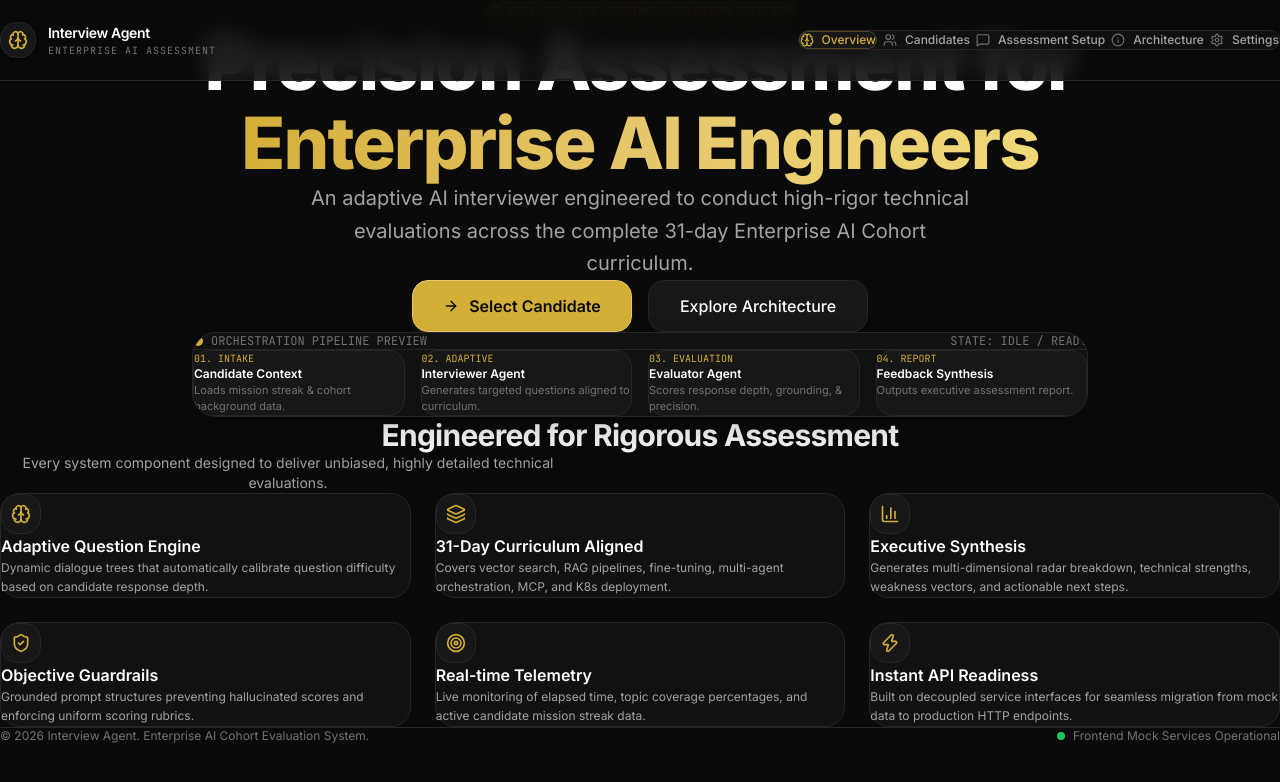
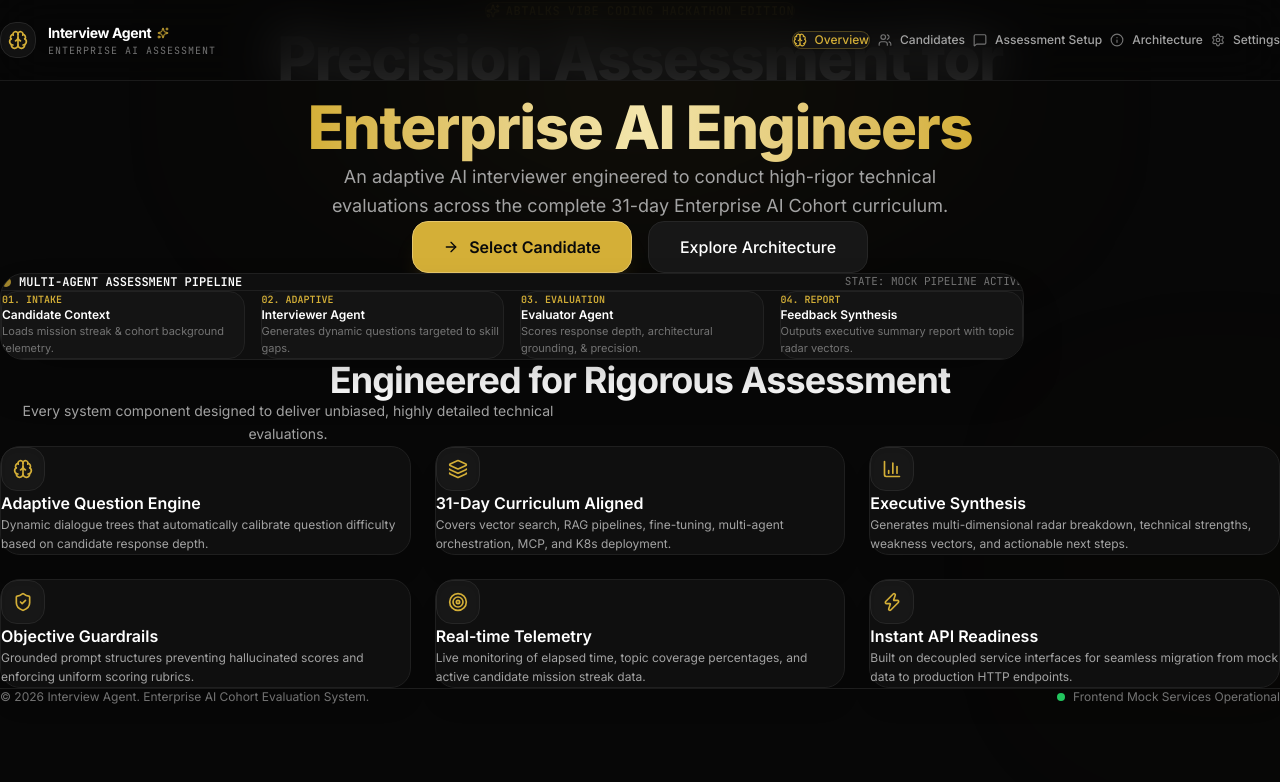
Before and after one commit to CHACHA0044/interview-agent, a React (Vite) app in the folder frontend/: page / in a window 1280 px wide. Shown: the top 782 px of the page. Built offline with nearby package versions, Linux system fonts and the light colour scheme.

Commit message:
fix: resolve landing page header clipping, section overlap, and nav layout hierarchy

```diff
--- a/frontend/src/components/layout/Navbar.tsx
+++ b/frontend/src/components/layout/Navbar.tsx
@@ -5,13 +5,13 @@ File:
 components/layout/Navbar.tsx
 
 Purpose:
-Top navigation bar matching Apple/Linear/Vercel minimal design guidelines.
+Top navigation bar matching Apple/Linear/Vercel design guidelines.
 
 Responsibilities:
 - Displays application logo with Gold icon highlight
-- Renders navigation items with active Gold indicator pill
+- Renders navigation links with generous spacing and active Gold indicators
 - Provides glassmorphism with backdrop blur on scroll
-- Ensures correct positioning without content collision
+- Operates reliably on desktop and mobile viewports
 
 Connected Files:
 - src/layouts/RootLayout.tsx
@@ -19,11 +19,10 @@ Connected Files:
 
 Depends On:
 - react-router (Link, useLocation)
-- lucide-react (Brain, Users, MessageSquare, Info, Settings)
-- motion
+- lucide-react (Brain, Users, MessageSquare, Info, Settings, Sparkles)
 
 Notes:
-Active link gets a Gold (#D4AF37) subtle background and bottom highlight pill.
+Clean text navigation with generous gap spacing. Active route highlighted with Gold.
 
 ========================================================
 */
@@ -35,6 +34,7 @@ import {
   MessageSquare,
   Settings,
   Info,
+  Sparkles,
 } from "lucide-react";
 import { cn } from "@/lib/cn";
 import { APP_NAME } from "@/constants";
@@ -51,29 +51,30 @@ export function Navbar() {
   const location = useLocation();
 
   return (
-    <header className="fixed top-0 left-0 right-0 z-50 bg-[#0A0A0A]/85 backdrop-blur-md border-b border-[#262626]">
+    <header className="fixed top-0 left-0 right-0 z-50 bg-[#070707]/85 backdrop-blur-xl border-b border-[#1A1A1A]">
       <div className="max-w-7xl mx-auto px-6 sm:px-8">
-        <div className="flex items-center justify-between h-20">
+        <div className="flex items-center justify-between h-16 sm:h-20">
           {/* Logo */}
           <Link
             to="/"
             className="flex items-center gap-3 group focus:outline-none"
           >
-            <div className="h-9 w-9 rounded-xl bg-[#171717] border border-[#262626] flex items-center justify-center text-[#D4AF37] group-hover:border-[#D4AF37]/50 transition-colors shadow-md">
+            <div className="h-9 w-9 rounded-xl bg-[#121212] border border-[#262626] flex items-center justify-center text-[#D4AF37] group-hover:border-[#D4AF37]/50 transition-colors shadow-inner">
               <Brain className="h-5 w-5" />
             </div>
             <div className="flex flex-col">
-              <span className="text-sm font-semibold tracking-tight text-[#FFFFFF] group-hover:text-[#D4AF37] transition-colors">
+              <span className="text-sm font-bold tracking-tight text-[#FFFFFF] group-hover:text-[#D4AF37] transition-colors flex items-center gap-1.5">
                 {APP_NAME}
+                <Sparkles className="h-3 w-3 text-[#D4AF37]" />
               </span>
-              <span className="text-[10px] font-mono text-[#737373] tracking-widest uppercase">
+              <span className="text-[10px] font-mono text-[#737373] tracking-widest uppercase hidden sm:block">
                 Enterprise AI Assessment
               </span>
             </div>
           </Link>
 
           {/* Navigation Links */}
-          <nav className="flex items-center gap-1.5 bg-[#111111]/80 p-1.5 rounded-2xl border border-[#262626]">
+          <nav className="flex items-center gap-1 sm:gap-2">
             {NAV_ITEMS.map((item) => {
               const isActive =
                 item.href === "/"
@@ -86,14 +87,14 @@ export function Navbar() {
                   key={item.href}
                   to={item.href}
                   className={cn(
-                    "relative flex items-center gap-2 px-4 py-2 rounded-xl text-xs font-medium transition-all duration-200",
+                    "relative flex items-center gap-2 px-3.5 py-2 rounded-xl text-xs font-medium transition-all duration-200",
                     isActive
-                      ? "text-[#D4AF37] bg-[#171717] border border-[#D4AF37]/30 shadow-sm"
-                      : "text-[#A3A3A3] hover:text-[#FFFFFF] hover:bg-[#171717]/60"
+                      ? "text-[#D4AF37] bg-[#141414] border border-[#D4AF37]/30 shadow-sm"
+                      : "text-[#A3A3A3] hover:text-[#FFFFFF] hover:bg-[#121212]"
                   )}
                 >
                   <Icon className={cn("h-3.5 w-3.5", isActive ? "text-[#D4AF37]" : "text-[#737373]")} />
-                  <span>{item.label}</span>
+                  <span className="hidden md:inline">{item.label}</span>
                 </Link>
               );
             })}
--- a/frontend/src/layouts/RootLayout.tsx
+++ b/frontend/src/layouts/RootLayout.tsx
@@ -8,7 +8,8 @@ Purpose:
 Root layout container for the Black & Gold application theme.
 
 Responsibilities:
-- Renders sticky Navbar with proper top padding (pt-24 / pt-28) to eliminate text clipping/overlap
+- Renders sticky Navbar with proper top clearance (pt-32) to eliminate text clipping
+- Provides background radial gradients for modern Vercel/Linear dark aesthetics
 - Houses Sonner toast container with Gold accent borders
 
 Connected Files:
@@ -20,7 +21,7 @@ Depends On:
 - sonner
 
 Notes:
-pt-24 (96px top padding) guarantees page titles never get clipped under the navbar.
+pt-32 (128px top padding) guarantees page hero titles never get clipped under sticky navbar.
 
 ========================================================
 */
@@ -31,13 +32,22 @@ import { Navbar } from "@/components/layout/Navbar";
 
 export function RootLayout() {
   return (
-    <div className="min-h-screen bg-[#0A0A0A] text-[#FFFFFF] relative selection:bg-[#D4AF37]/20 selection:text-[#FFFFFF]">
+    <div className="min-h-screen bg-[#070707] text-[#FFFFFF] relative selection:bg-[#D4AF37]/20 selection:text-[#FFFFFF] overflow-x-hidden">
+      {/* Subtle Background Glow Radial Gradients */}
+      <div className="pointer-events-none fixed inset-0 z-0 overflow-hidden">
+        <div className="absolute -top-40 left-1/2 -translate-x-1/2 w-[1000px] h-[500px] bg-radial from-[#D4AF37]/10 via-[#D4AF37]/2 to-transparent blur-3xl opacity-60" />
+        <div className="absolute top-1/3 -right-60 w-[600px] h-[600px] bg-radial from-[#D4AF37]/5 to-transparent blur-3xl opacity-30" />
+      </div>
+
+      {/* Sticky Header Navigation */}
       <Navbar />
 
-      <main className="relative pt-28 pb-16 min-h-screen">
+      {/* Main Page Content */}
+      <main className="relative z-10 pt-32 pb-24 min-h-screen">
         <Outlet />
       </main>
 
+      {/* Global Toast Notifications */}
       <Toaster
         position="bottom-right"
         theme="dark"
@@ -46,7 +56,8 @@ export function RootLayout() {
             background: "#111111",
             border: "1px solid #262626",
             color: "#FFFFFF",
-            borderRadius: "0.75rem",
+            borderRadius: "0.875rem",
+            boxShadow: "0 10px 30px rgba(0,0,0,0.8)",
           },
         }}
       />
--- a/frontend/src/pages/LandingPage.tsx
+++ b/frontend/src/pages/LandingPage.tsx
@@ -8,8 +8,8 @@ Purpose:
 Luxury landing page for the Interview Agent platform.
 
 Responsibilities:
-- Displays high-impact hero headline with Gold accents
-- Shows pure CSS workflow diagram illustrating multi-agent adaptive evaluation
+- Displays high-impact hero headline with Gold accents and proper spacing clearance
+- Shows pure CSS workflow diagram in its own independent section container
 - Features technical architecture highlights and curriculum module breakdown
 - Implements smooth scrolling, hover interactions, and primary CTAs
 
@@ -23,7 +23,7 @@ Depends On:
 - lucide-react
 
 Notes:
-Adheres strictly to Black & Gold design system (#0A0A0A bg, #D4AF37 accents).
+Adheres strictly to Black & Gold design system (#070707 bg, #D4AF37 accents).
 
 ========================================================
 */
@@ -39,6 +39,7 @@ import {
   Zap,
   Target,
   Layers,
+  ChevronRight,
 } from "lucide-react";
 import { Button, Card, Badge } from "@/components/ui";
 import { PageTransition } from "@/components/layout/PageTransition";
@@ -82,32 +83,33 @@ export function LandingPage() {
 
   return (
     <PageTransition>
-      <div className="max-w-7xl mx-auto px-6 sm:px-8 space-y-24">
-        {/* Hero Section */}
-        <section className="relative flex flex-col items-center justify-center pt-8 pb-12 text-center">
-          {/* Hackathon Badge */}
+      <div className="max-w-7xl mx-auto px-6 sm:px-8 space-y-20 sm:space-y-28">
+        {/* ========================================================
+           Hero Section
+           ======================================================== */}
+        <section className="flex flex-col items-center justify-center text-center space-y-8 pt-4 sm:pt-8">
+          {/* Hackathon Pill */}
           <motion.div
             initial={{ opacity: 0, y: 12 }}
             animate={{ opacity: 1, y: 0 }}
             transition={{ duration: 0.4 }}
-            className="mb-8"
           >
-            <Badge variant="gold" className="px-4 py-1.5 text-xs font-mono tracking-wider uppercase">
-              <Sparkles className="h-3.5 w-3.5 mr-1 text-[#D4AF37]" />
+            <Badge variant="gold" className="px-4 py-1.5 text-xs font-mono tracking-wider uppercase shadow-lg shadow-[#D4AF37]/5">
+              <Sparkles className="h-3.5 w-3.5 mr-1.5 text-[#D4AF37]" />
               ABTalks Vibe Coding Hackathon Edition
             </Badge>
           </motion.div>
 
-          {/* Main Headline */}
+          {/* Headline */}
           <motion.h1
             initial={{ opacity: 0, y: 16 }}
             animate={{ opacity: 1, y: 0 }}
             transition={{ delay: 0.1, duration: 0.5 }}
-            className="text-5xl sm:text-6xl lg:text-7xl font-extrabold tracking-tight max-w-4xl leading-[1.1] mb-8"
+            className="text-4xl sm:text-5xl lg:text-6xl font-extrabold tracking-tight max-w-4xl leading-[1.15]"
           >
             <span className="text-[#FFFFFF]">Precision Assessment for</span>
             <br />
-            <span className="bg-gradient-to-r from-[#D4AF37] via-[#E6C76B] to-[#F0D878] bg-clip-text text-transparent">
+            <span className="bg-gradient-to-r from-[#D4AF37] via-[#F3E5AB] to-[#D4AF37] bg-clip-text text-transparent">
               Enterprise AI Engineers
             </span>
           </motion.h1>
@@ -117,23 +119,23 @@ export function LandingPage() {
             initial={{ opacity: 0, y: 16 }}
             animate={{ opacity: 1, y: 0 }}
             transition={{ delay: 0.2, duration: 0.5 }}
-            className="text-lg sm:text-xl text-[#A3A3A3] max-w-2xl leading-relaxed mb-10 font-normal"
+            className="text-base sm:text-lg text-[#A3A3A3] max-w-2xl leading-relaxed font-normal"
           >
             An adaptive AI interviewer engineered to conduct high-rigor technical evaluations across the complete 31-day Enterprise AI Cohort curriculum.
           </motion.p>
 
-          {/* Action CTAs */}
+          {/* CTAs */}
           <motion.div
             initial={{ opacity: 0, y: 16 }}
             animate={{ opacity: 1, y: 0 }}
             transition={{ delay: 0.3, duration: 0.5 }}
-            className="flex flex-col sm:flex-row items-center gap-4 justify-center"
+            className="flex flex-col sm:flex-row items-center gap-4 justify-center pt-2"
           >
             <Button
               size="lg"
               onClick={() => navigate("/candidates")}
               icon={<ArrowRight className="h-4 w-4" />}
-              className="min-w-[220px]"
+              className="min-w-[220px] shadow-xl shadow-[#D4AF37]/10"
             >
               Select Candidate
             </Button>
@@ -146,57 +148,63 @@ export function LandingPage() {
               Explore Architecture
             </Button>
           </motion.div>
+        </section>
 
-          {/* Pure CSS Pipeline Illustration */}
+        {/* ========================================================
+           Independent Pipeline Preview Block
+           ======================================================== */}
+        <section className="w-full max-w-5xl mx-auto">
           <motion.div
             initial={{ opacity: 0, y: 24 }}
             animate={{ opacity: 1, y: 0 }}
             transition={{ delay: 0.4, duration: 0.6 }}
-            className="w-full max-w-4xl mt-16 p-6 rounded-3xl bg-[#111111] border border-[#262626] shadow-2xl relative overflow-hidden"
+            className="p-6 sm:p-8 rounded-3xl bg-[#0F0F0F] border border-[#1F1F1F] shadow-2xl space-y-6 relative overflow-hidden"
           >
-            <div className="flex items-center justify-between border-b border-[#262626] pb-4 mb-6 text-xs text-[#737373] font-mono">
+            <div className="flex flex-col sm:flex-row sm:items-center justify-between border-b border-[#1F1F1F] pb-4 gap-2 text-xs text-[#737373] font-mono">
               <span className="flex items-center gap-2">
-                <span className="h-2.5 w-2.5 rounded-full bg-[#D4AF37]" />
-                ORCHESTRATION PIPELINE PREVIEW
+                <span className="h-2.5 w-2.5 rounded-full bg-[#D4AF37] animate-pulse" />
+                <span className="text-[#FFFFFF] font-semibold">MULTI-AGENT ASSESSMENT PIPELINE</span>
               </span>
-              <span>STATE: IDLE / READY</span>
+              <span className="text-[11px]">STATE: MOCK PIPELINE ACTIVE</span>
             </div>
 
-            <div className="grid grid-cols-1 md:grid-cols-4 gap-4 text-left">
-              <div className="p-4 rounded-xl bg-[#171717] border border-[#262626] space-y-2">
-                <span className="text-[10px] font-mono text-[#D4AF37] block">01. INTAKE</span>
-                <h4 className="text-xs font-semibold text-[#FFFFFF]">Candidate Context</h4>
-                <p className="text-[11px] text-[#737373]">Loads mission streak & cohort background data.</p>
+            <div className="grid grid-cols-1 sm:grid-cols-2 lg:grid-cols-4 gap-4 text-left">
+              <div className="p-4 rounded-xl bg-[#141414] border border-[#222222] space-y-2 group hover:border-[#D4AF37]/30 transition-colors">
+                <span className="text-[10px] font-mono text-[#D4AF37] block font-bold">01. INTAKE</span>
+                <h4 className="text-xs font-semibold text-[#FFFFFF] group-hover:text-[#D4AF37] transition-colors">Candidate Context</h4>
+                <p className="text-[11px] text-[#737373] leading-relaxed">Loads mission streak & cohort background telemetry.</p>
               </div>
 
-              <div className="p-4 rounded-xl bg-[#171717] border border-[#262626] space-y-2">
-                <span className="text-[10px] font-mono text-[#D4AF37] block">02. ADAPTIVE</span>
-                <h4 className="text-xs font-semibold text-[#FFFFFF]">Interviewer Agent</h4>
-                <p className="text-[11px] text-[#737373]">Generates targeted questions aligned to curriculum.</p>
+              <div className="p-4 rounded-xl bg-[#141414] border border-[#222222] space-y-2 group hover:border-[#D4AF37]/30 transition-colors">
+                <span className="text-[10px] font-mono text-[#D4AF37] block font-bold">02. ADAPTIVE</span>
+                <h4 className="text-xs font-semibold text-[#FFFFFF] group-hover:text-[#D4AF37] transition-colors">Interviewer Agent</h4>
+                <p className="text-[11px] text-[#737373] leading-relaxed">Generates dynamic questions targeted to skill gaps.</p>
               </div>
 
-              <div className="p-4 rounded-xl bg-[#171717] border border-[#262626] space-y-2">
-                <span className="text-[10px] font-mono text-[#D4AF37] block">03. EVALUATION</span>
-                <h4 className="text-xs font-semibold text-[#FFFFFF]">Evaluator Agent</h4>
-                <p className="text-[11px] text-[#737373]">Scores response depth, grounding, & precision.</p>
+              <div className="p-4 rounded-xl bg-[#141414] border border-[#222222] space-y-2 group hover:border-[#D4AF37]/30 transition-colors">
+                <span className="text-[10px] font-mono text-[#D4AF37] block font-bold">03. EVALUATION</span>
+                <h4 className="text-xs font-semibold text-[#FFFFFF] group-hover:text-[#D4AF37] transition-colors">Evaluator Agent</h4>
+                <p className="text-[11px] text-[#737373] leading-relaxed">Scores response depth, architectural grounding, & precision.</p>
               </div>
 
-              <div className="p-4 rounded-xl bg-[#171717] border border-[#262626] space-y-2">
-                <span className="text-[10px] font-mono text-[#D4AF37] block">04. REPORT</span>
-                <h4 className="text-xs font-semibold text-[#FFFFFF]">Feedback Synthesis</h4>
-                <p className="text-[11px] text-[#737373]">Outputs executive assessment report.</p>
+              <div className="p-4 rounded-xl bg-[#141414] border border-[#222222] space-y-2 group hover:border-[#D4AF37]/30 transition-colors">
+                <span className="text-[10px] font-mono text-[#D4AF37] block font-bold">04. REPORT</span>
+                <h4 className="text-xs font-semibold text-[#FFFFFF] group-hover:text-[#D4AF37] transition-colors">Feedback Synthesis</h4>
+                <p className="text-[11px] text-[#737373] leading-relaxed">Outputs executive summary report with topic radar vectors.</p>
               </div>
             </div>
           </motion.div>
         </section>
 
-        {/* Feature Matrix */}
+        {/* ========================================================
+           Feature Grid Section
+           ======================================================== */}
         <section className="space-y-12">
           <div className="text-center space-y-3">
-            <h2 className="text-3xl font-bold tracking-tight text-[#FFFFFF]">
+            <h2 className="text-3xl sm:text-4xl font-bold tracking-tight text-[#FFFFFF]">
               Engineered for Rigorous Assessment
             </h2>
-            <p className="text-sm text-[#A3A3A3] max-w-xl mx-auto">
+            <p className="text-sm text-[#A3A3A3] max-w-xl mx-auto leading-relaxed">
               Every system component designed to deliver unbiased, highly detailed technical evaluations.
             </p>
           </div>
@@ -205,29 +213,30 @@ export function LandingPage() {
             {FEATURES.map((feature) => {
               const Icon = feature.icon;
               return (
-                <Card
+                <div
                   key={feature.title}
-                  variant="default"
-                  hover
-                  className="space-y-4 p-8 group"
+                  className="bg-[#0F0F0F] border border-[#1F1F1F] hover:border-[#D4AF37]/40 transition-all duration-300 hover:-translate-y-1 p-8 rounded-2xl flex flex-col space-y-4 shadow-xl hover:shadow-2xl hover:shadow-[#D4AF37]/5 group"
                 >
-                  <div className="h-10 w-10 rounded-xl bg-[#171717] border border-[#262626] flex items-center justify-center text-[#D4AF37] group-hover:border-[#D4AF37]/40 transition-colors">
+                  <div className="h-11 w-11 rounded-xl bg-[#171717] border border-[#262626] flex items-center justify-center text-[#D4AF37] group-hover:border-[#D4AF37]/50 transition-colors shadow-inner">
                     <Icon className="h-5 w-5" />
                   </div>
-                  <h3 className="text-base font-semibold text-[#FFFFFF] group-hover:text-[#D4AF37] transition-colors">
-                    {feature.title}
+                  <h3 className="text-base font-semibold text-[#FFFFFF] group-hover:text-[#D4AF37] transition-colors flex items-center justify-between">
+                    <span>{feature.title}</span>
+                    <ChevronRight className="h-4 w-4 text-[#737373] group-hover:text-[#D4AF37] opacity-0 group-hover:opacity-100 transition-all transform group-hover:translate-x-1" />
                   </h3>
                   <p className="text-xs text-[#A3A3A3] leading-relaxed">
                     {feature.description}
                   </p>
-                </Card>
+                </div>
               );
             })}
           </div>
         </section>
 
-        {/* Footer */}
-        <footer className="border-t border-[#262626] py-12">
+        {/* ========================================================
+           Footer
+           ======================================================== */}
+        <footer className="border-t border-[#1F1F1F] pt-12 pb-12">
           <div className="flex flex-col sm:flex-row items-center justify-between gap-4 text-xs text-[#737373]">
             <p>© 2026 {APP_NAME}. Enterprise AI Cohort Evaluation System.</p>
             <div className="flex items-center gap-2">
```
